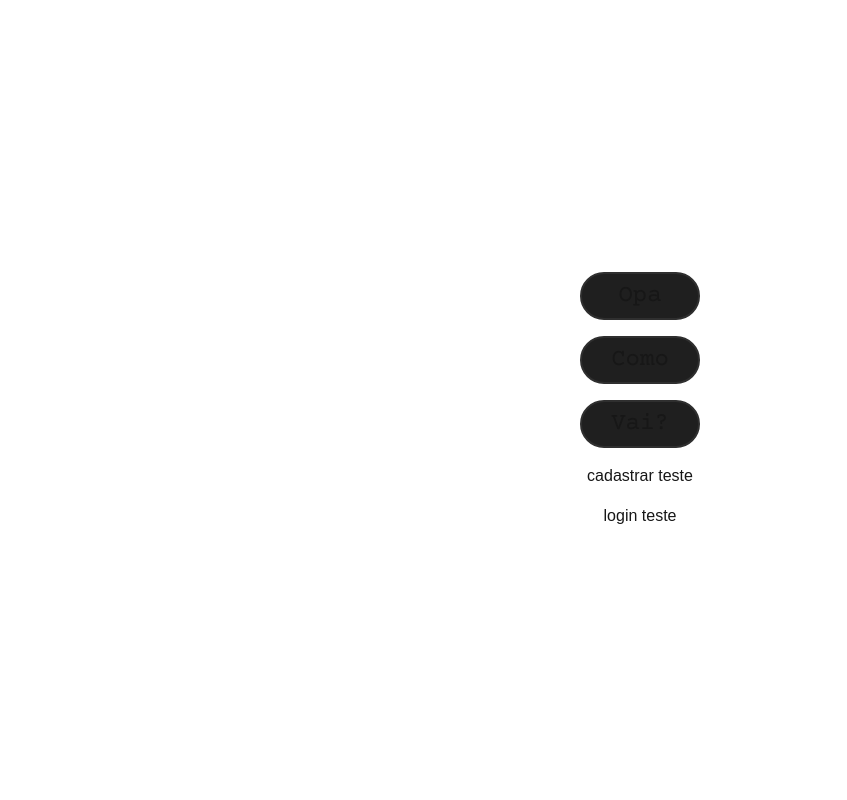
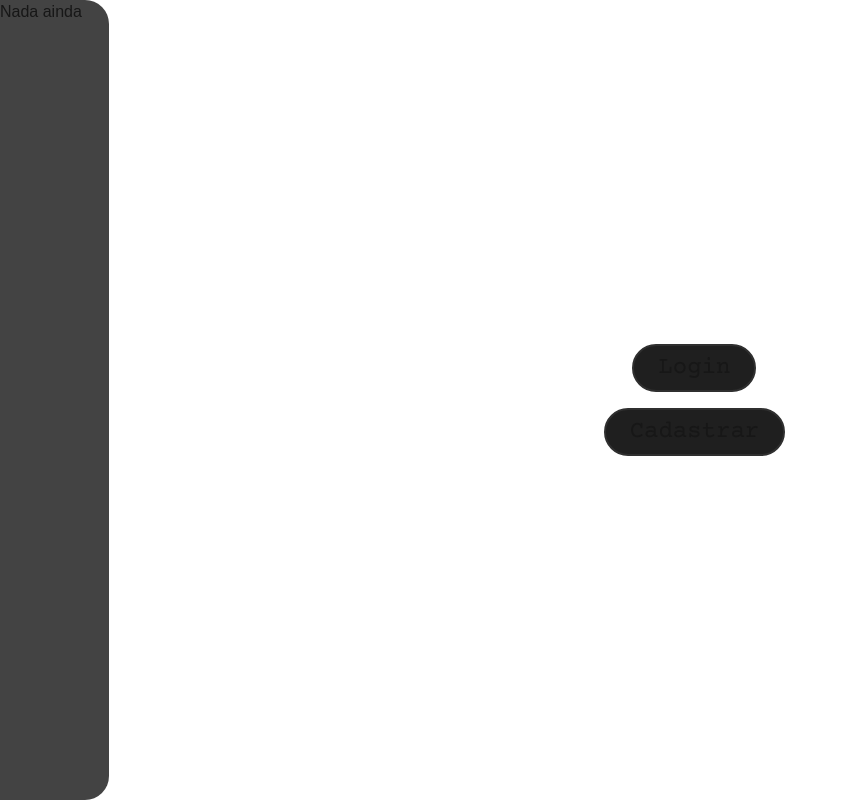
Before and after one commit to Joyuv/NexTT, a Next.js app: page / in a window 1280 px wide. Shown: the whole page, without its empty margins (0-847 px from the left). Built offline with nearby package versions, Linux system fonts and the light colour scheme.

Commit message:
sidebar iniciada e cadastro em andamento

```diff
--- a/src/app/cadastro/page.tsx
+++ b/src/app/cadastro/page.tsx
@@ -1,13 +1,36 @@
 import styles from "@/app/index.module.css";
 import H1 from "@/app/ui/components/H1";
+import Link from "next/link";
+import Button from "@/app/ui/components/Button";
 
+// Trocar ancora por next Link
 export default function Page() {
+  async function handleSubmit(formData: FormData) {
+    "use server";
+    const email = formData.get("email") as string;
+    const password = formData.get("password") as string;
+    const username = formData.get("username") as string;
+    const res = await fetch("/api/auth/cadastro", {
+      method: "POST",
+      headers: { "Content-Type": "application/json" },
+      body: JSON.stringify({
+        email: email,
+        password: password,
+        username: username,
+      }),
+    });
+  }
   return (
     <div className={styles.centra}>
-      <H1>Em construção</H1>
-      <a className="pointer" href="/">
-        <H1>Voltar</H1>
-      </a>
+      <form action={handleSubmit} className="flex flex-col gap-2">
+        <input type="email" name="email" placeholder="Email..." />
+        <input type="password" name="password" placeholder="Senha..." />
+        <input type="text" name="username" placeholder="Nome..." />
+        <button type="submit">Cadastrar</button>
+      </form>
+      <Link href="/" className="pointer">
+        <Button>Voltar</Button>
+      </Link>
     </div>
   );
 }
--- a/src/app/layout.tsx
+++ b/src/app/layout.tsx
@@ -3,6 +3,7 @@
 import { Geist_Mono } from "next/font/google";
 import "./globals.css";
 import { SessionProvider } from "next-auth/react";
+import Sidebar from "@/app/ui/components/sidebar/Sidebar";
 
 const geistMono = Geist_Mono({
   variable: "--font-geist-mono",
@@ -17,6 +18,7 @@ export default function RootLayout({
   return (
     <html lang="en">
       <body className={`${geistMono.variable} antialiased`}>
+        <Sidebar />
         <SessionProvider>{children}</SessionProvider>
       </body>
     </html>
--- a/src/app/login/page.tsx
+++ b/src/app/login/page.tsx
@@ -1,13 +1,16 @@
 import styles from "@/app/index.module.css";
 import H1 from "@/app/ui/components/H1";
+import Link from "next/link";
+import Button from "@/app/ui/components/Button";
 
+// Trocar ancora por next Link
 export default function Page() {
   return (
     <div className={styles.centra}>
       <H1>Em construção</H1>
-      <a className="pointer" href="/">
-        <H1>Voltar</H1>
-      </a>
+      <Link className="pointer" href="/">
+        <Button>Voltar</Button>
+      </Link>
     </div>
   );
 }
--- a/src/app/page.tsx
+++ b/src/app/page.tsx
@@ -3,22 +3,9 @@
 import Button from "@/app/ui/components/Button";
 import styles from "@/app/index.module.css";
 import { signIn } from "next-auth/react";
+import Link from "next/link";
 
 export default function Home() {
-  const handleSignup = async () => {
-    const res = await fetch("/api/auth/cadastro", {
-      method: "POST",
-      headers: { "Content-Type": "application/json" },
-      body: JSON.stringify({
-        email: "teste@ex.com",
-        password: "123456",
-        username: "Fulano",
-      }),
-    });
-    const data = await res.json();
-    console.log(data);
-  };
-
   const handleLogin = async () => {
     const res = await signIn("credentials", {
       email: "teste@ex.com",
@@ -32,11 +19,12 @@ export default function Home() {
   //botões de teste
   return (
     <div className={styles.centra}>
-      <Button>Opa</Button>
-      <Button>Como</Button>
-      <Button>Vai?</Button>
-      <button onClick={() => handleSignup()}>cadastrar teste</button>
-      <button onClick={() => handleLogin()}>login teste</button>
+      <Link href="/login">
+        <Button>Login</Button>
+      </Link>
+      <Link href="/cadastro">
+        <Button>Cadastrar</Button>
+      </Link>
     </div>
   );
 }
--- a/src/app/ui/components/Button.module.css
+++ b/src/app/ui/components/Button.module.css
@@ -1,7 +1,8 @@
 .botao {
   height: 2em;
-  width: 5em;
+  width: auto;
   background-color: #1f1f1f;
   border: 2px solid #2f2f2f;
   cursor: pointer;
+  padding: 0 1em;
 }
--- a/src/app/ui/components/sidebar/Sidebar.module.css
+++ b/src/app/ui/components/sidebar/Sidebar.module.css
@@ -1,5 +1,6 @@
 .sidebar {
   float: left;
-  height: 100%;
-  width: 10vw;
+  height: 100vh;
+  width: 8.5vw;
+  background-color: rgba(20, 20, 20, 0.8);
 }
--- a/src/app/ui/components/sidebar/Sidebar.tsx
+++ b/src/app/ui/components/sidebar/Sidebar.tsx
@@ -1,3 +1,9 @@
+import styles from "@/app/ui/components/sidebar/Sidebar.module.css";
+
 export default function Sidebar() {
-  return <h1>Nada ainda</h1>;
+  return (
+    <div className={`${styles.sidebar} rounded-r-3xl`}>
+      <h1>Nada ainda</h1>
+    </div>
+  );
 }
--- a/src/lib/db.ts
+++ b/src/lib/db.ts
@@ -12,12 +12,12 @@ export const client = createClient({
 // Funções auxiliares
 export async function createUser(
   email: string,
-  senha: string,
+  password: string,
   username: string,
 ) {
   return client.execute(
     "INSERT INTO users (email, password, username) VALUES (?, ?, ?)",
-    [email, senha, username],
+    [email, password, username],
   );
 }
 
```
